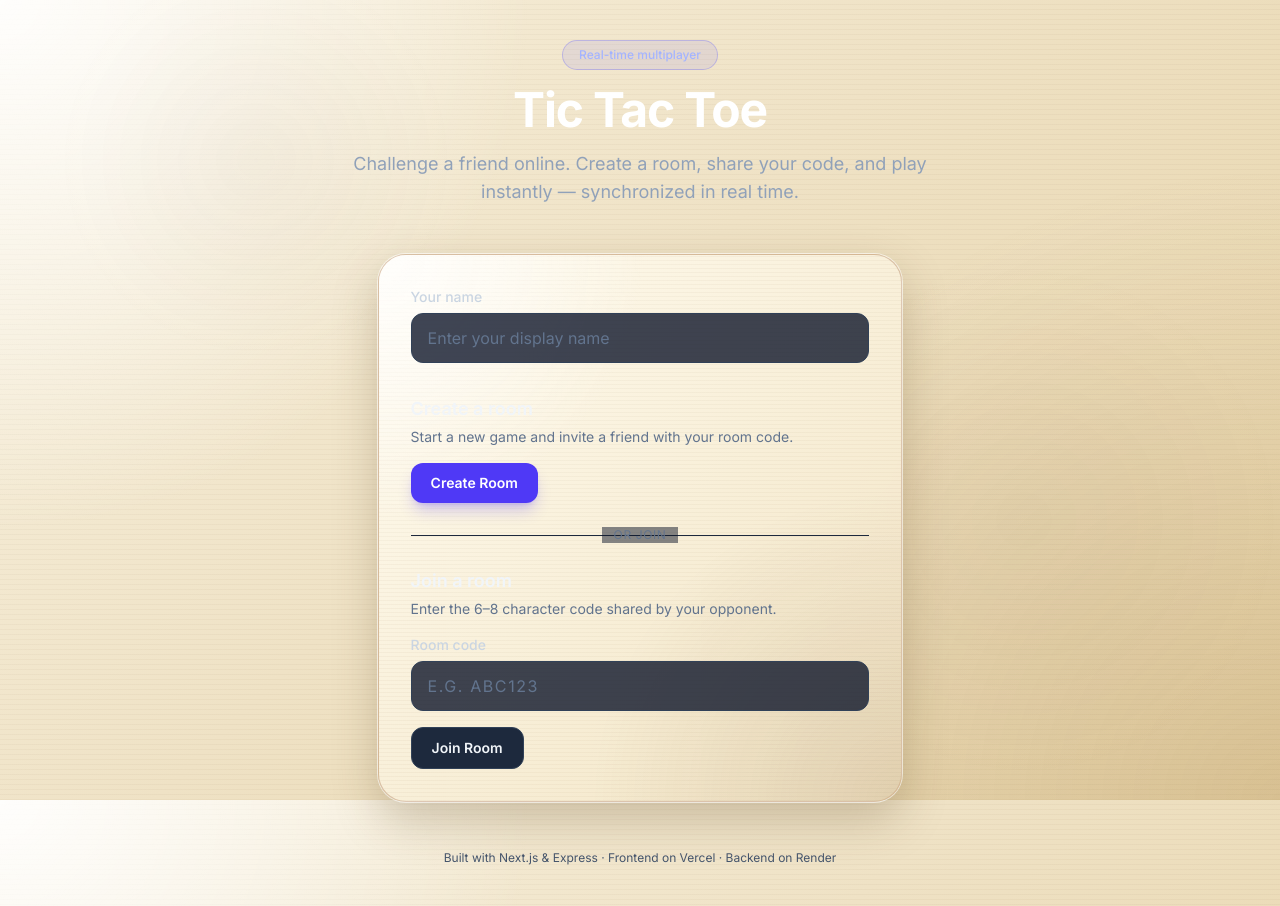
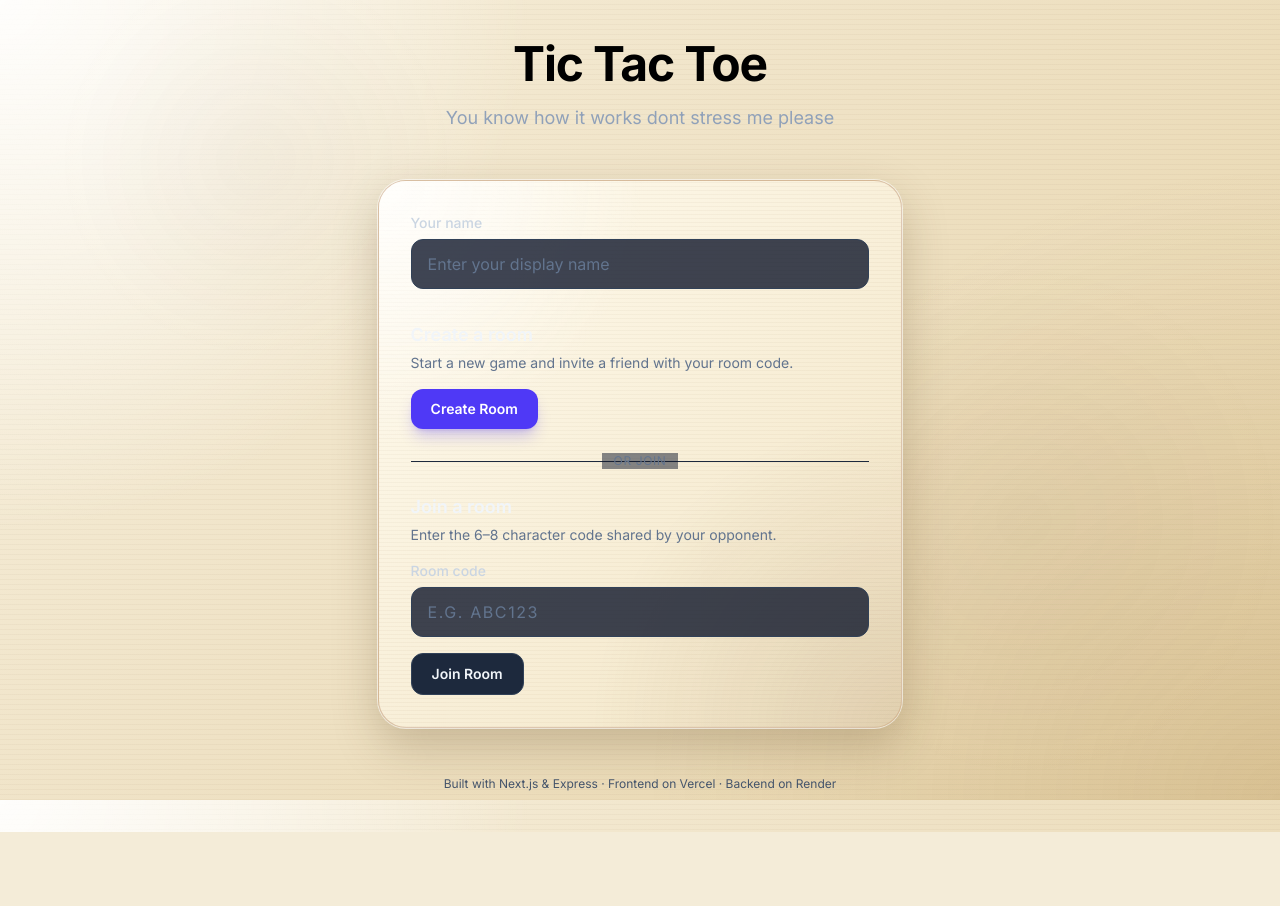
Before and after one commit to psyclopse/Tic-Tac-Toe, a Next.js app: page / in a window 1280 px wide. After the commit the page ends 832 px from the top, so only its background shows below. Built offline with nearby package versions, Linux system fonts and the light colour scheme.

Commit message:
minor changes

```diff
--- a/src/app/page.tsx
+++ b/src/app/page.tsx
@@ -143,15 +143,11 @@ export default function HomePage() {
     <main className="min-h-screen px-4 py-10 sm:px-6 lg:px-8">
       <div className="mx-auto max-w-4xl animate-fade-in">
         <header className="text-center">
-          <div className="mb-4 inline-flex items-center gap-2 rounded-full border border-indigo-500/30 bg-indigo-500/10 px-4 py-1.5 text-xs font-medium text-indigo-300">
-            Real-time multiplayer
-          </div>
-          <h1 className="text-4xl font-bold tracking-tight text-white sm:text-5xl">
+          <h1 className="text-4xl font-bold tracking-tight text-black sm:text-5xl">
             Tic Tac Toe
           </h1>
           <p className="mx-auto mt-4 max-w-xl text-lg text-slate-400">
-            Challenge a friend online. Create a room, share your code, and play instantly —
-            synchronized in real time.
+            You know how it works dont stress me please
           </p>
         </header>
 
```
